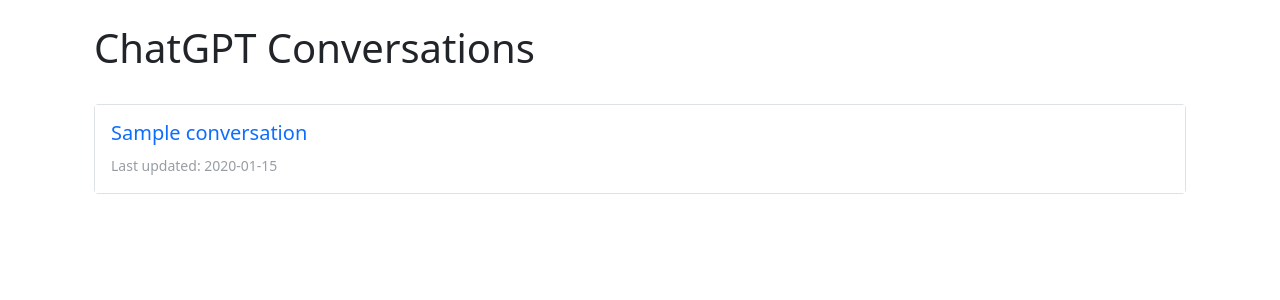
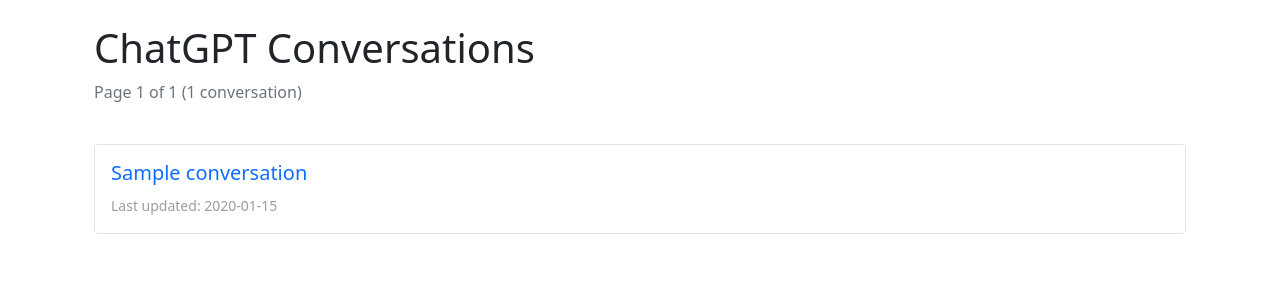
Before and after one commit to actuallyrizzn/chatGPT-browser, a Flask app: page / in a window 1280 px wide. Shown: the part 56-356 px from the top of the page. Run offline with Flask 3, Linux system fonts and the light colour scheme; data comes from the database, SQL or seed files in the repository; tables that the repository leaves empty hold one stand-in row (values such as "Sample post"); some libraries are stand-ins or nearby versions.

Commit message:
Home page pagination (fixes #28): page/per_page, LIMIT/OFFSET, Prev/Next
Co-authored-by: Cursor <cursoragent@cursor.com>

```diff
--- a/app.py
+++ b/app.py
@@ -113,12 +113,19 @@ def markdown_filter(text):
 
 @app.route('/')
 def index():
+    per_page = min(max(int(request.args.get('per_page', 50)), 1), 100)
+    page = max(int(request.args.get('page', 1)), 1)
     conn = get_db()
+    total = conn.execute('SELECT COUNT(*) FROM conversations').fetchone()[0]
+    total_pages = max(1, (total + per_page - 1) // per_page) if total else 1
+    page = min(page, total_pages)
+    offset = (page - 1) * per_page
     conversations = conn.execute('''
         SELECT id, title, create_time, update_time
         FROM conversations
         ORDER BY update_time DESC
-    ''').fetchall()
+        LIMIT ? OFFSET ?
+    ''', (per_page, offset)).fetchall()
     conn.close()
     dev_mode = get_setting('dev_mode', 'false') == 'true'
     dark_mode = get_setting('dark_mode', 'false') == 'true'
@@ -126,6 +133,10 @@ def index():
     assistant_name = get_setting('assistant_name', 'Assistant')
     return render_template('index.html',
                          conversations=conversations,
+                         page=page,
+                         per_page=per_page,
+                         total=total,
+                         total_pages=total_pages,
                          dev_mode=dev_mode,
                          dark_mode=dark_mode,
                          user_name=user_name,
--- a/templates/index.html
+++ b/templates/index.html
@@ -5,6 +5,9 @@
     <div class="row mb-4">
         <div class="col">
             <h1>ChatGPT Conversations</h1>
+            {% if total is defined and total > 0 %}
+            <p class="text-muted">Page {{ page }} of {{ total_pages }} ({{ total }} conversation{{ 's' if total != 1 else '' }})</p>
+            {% endif %}
         </div>
     </div>
 
@@ -38,5 +41,19 @@ Current Node: {{ conversation.current_node }}</pre>
         </div>
         {% endfor %}
     </div>
+
+    {% if total_pages > 1 %}
+    <nav aria-label="Conversation pagination" class="mt-4">
+        <ul class="pagination justify-content-center">
+            <li class="page-item {% if page <= 1 %}disabled{% endif %}">
+                <a class="page-link" href="{% if page > 1 %}{{ url_for('index', page=page-1, per_page=per_page) }}{% else %}#{% endif %}">Previous</a>
+            </li>
+            <li class="page-item disabled"><span class="page-link">Page {{ page }} of {{ total_pages }}</span></li>
+            <li class="page-item {% if page >= total_pages %}disabled{% endif %}">
+                <a class="page-link" href="{% if page < total_pages %}{{ url_for('index', page=page+1, per_page=per_page) }}{% else %}#{% endif %}">Next</a>
+            </li>
+        </ul>
+    </nav>
+    {% endif %}
 </div>
 {% endblock %}
```
Also changed, not shown: tests/integration/test_routes.py (+11 -0 lines), CHANGELOG.md.
